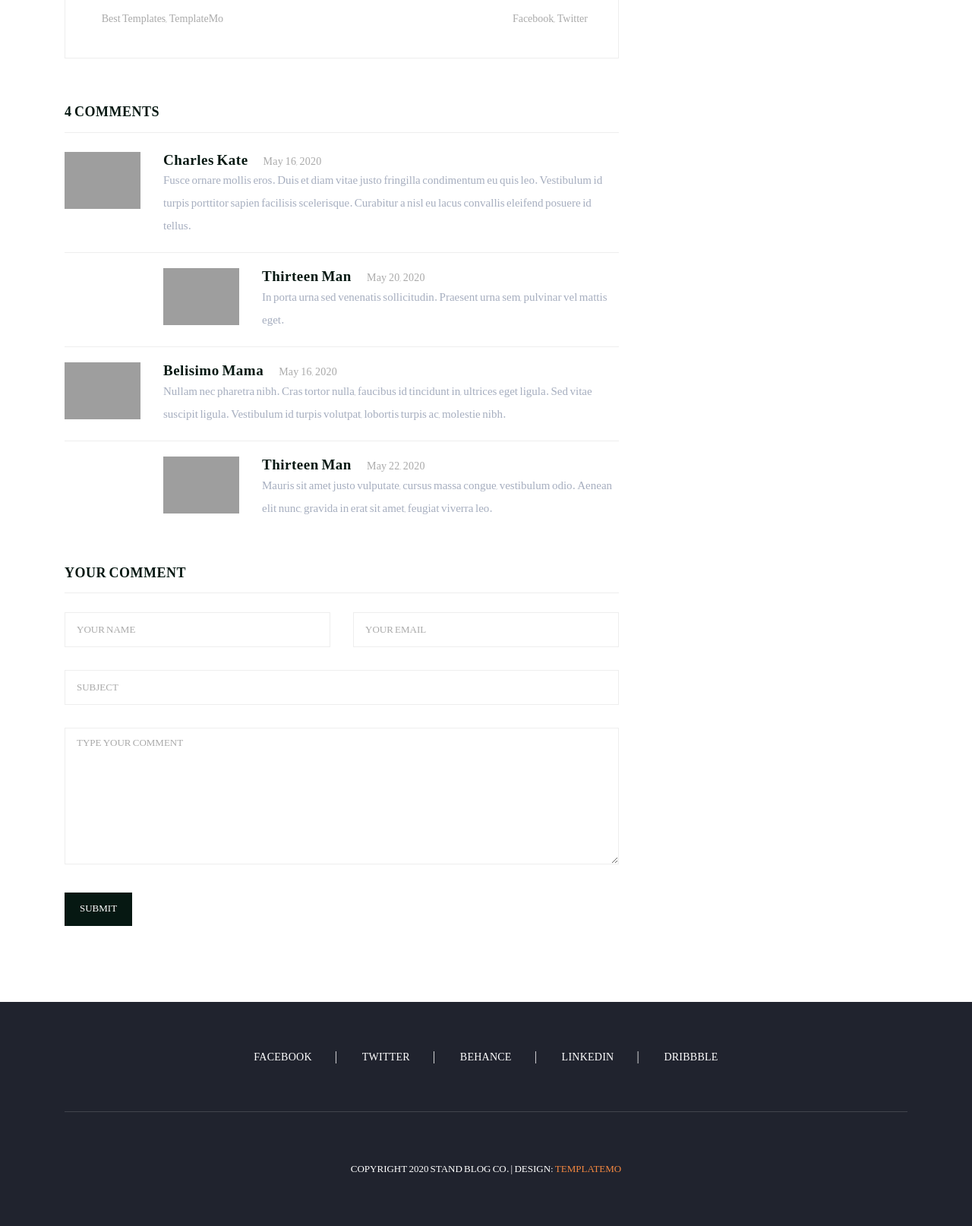
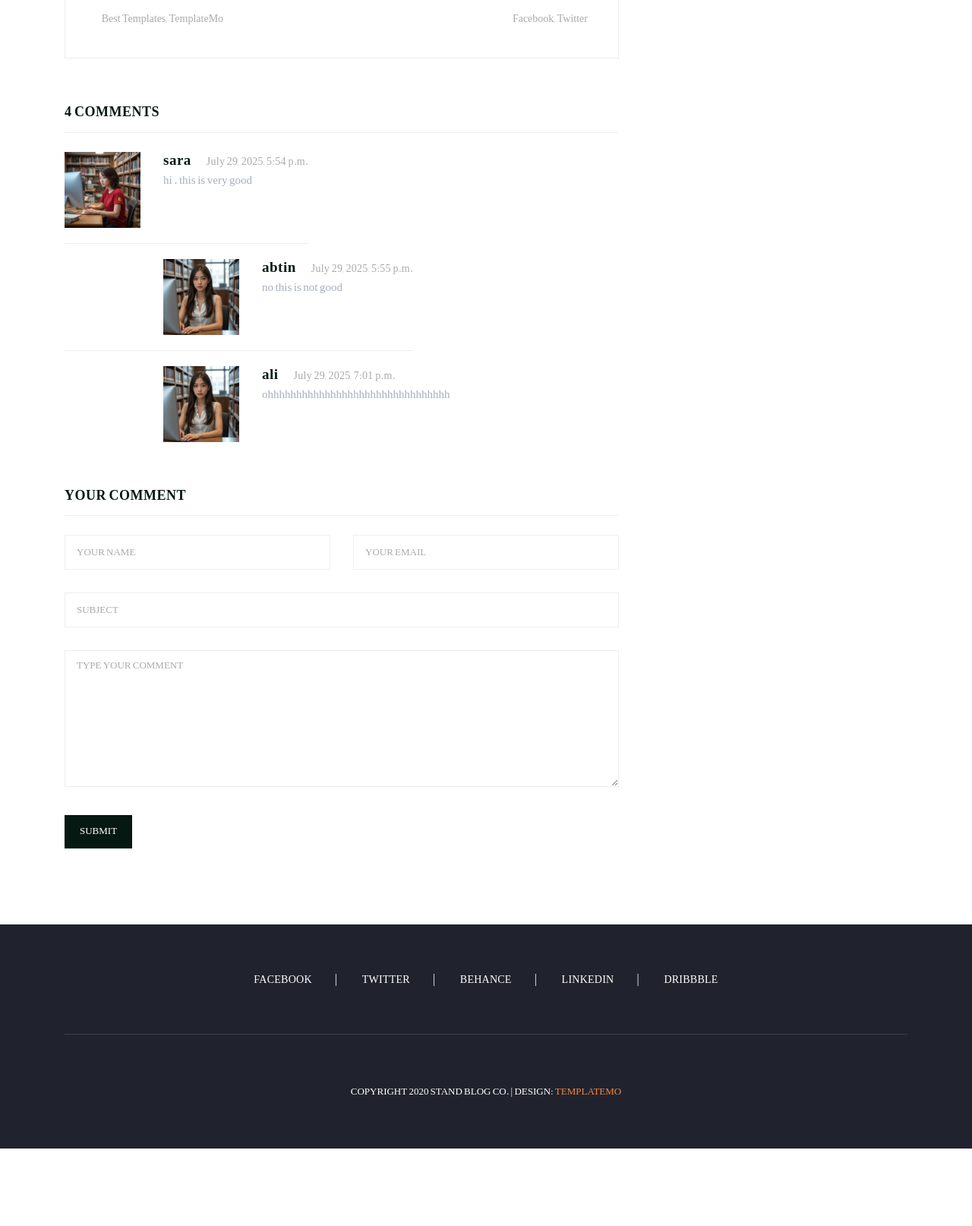
Before and after one commit to alipourfereydoon/personal_website_resume_django, a Django app: page /articles/detail/1 in a window 1280 px wide. Shown: the part 1797-3411 px from the top of the page at 76% size. After the commit the page ends 3309 px from the top, so only its background shows below. Run offline with Django 5.2, Linux system fonts and the light colour scheme; data comes from the database, SQL or seed files in the repository; both versions use the stored data as it was after the commit; some libraries are stand-ins or nearby versions; grey boxes are pictures that could not be loaded.

Commit message:
create section comments and at this stage users can send their comments about an article and other users can send their opinians , to do this i create comment models

```diff
--- a/blog_app/admin.py
+++ b/blog_app/admin.py
@@ -1,5 +1,6 @@
 from django.contrib import admin
-from . models import Article,Category
+from . models import Article,Category,Comment
 
 admin.site.register(Article)
 admin.site.register(Category)
+admin.site.register(Comment)
--- a/blog_app/models.py
+++ b/blog_app/models.py
@@ -23,3 +23,13 @@ class Article(models.Model):
 
     def __str__(self):
         return self.title
+
+class Comment(models.Model):
+    article = models.ForeignKey(Article,on_delete=models.CASCADE, related_name='comments')
+    user = models.ForeignKey(User,on_delete=models.CASCADE , related_name='comments')
+    body = models.TextField()
+    created_at = models.DateTimeField(auto_now_add=True)
+    parent = models.ForeignKey('self' , on_delete=models.CASCADE ,null=True , blank=True , related_name='repleies')
+
+    def __str__(self):
+        return self.body[:30]
--- a/blog_app/templates/blog_app/article_detail.html
+++ b/blog_app/templates/blog_app/article_detail.html
@@ -94,42 +94,42 @@
                     </div>
                     <div class="content">
                       <ul>
-                        <li>
+
+                        {% for comment in article.comments.all %}
+                        {% if comment.parent == None %}
+                          <li>
                           <div class="author-thumb">
-                            <img src="assets/images/comment-author-01.jpg" alt="">
+                            {% if comment.user.profile.image %}
+                            <img src="{{comment.user.profile.image.url}}" alt="">
+                            {% else %}
+                            <img src="{% static 'images/blog-post-01.jpg' %}" alt="">
+                            {% endif %}
                           </div>
                           <div class="right-content">
-                            <h4>Charles Kate<span>May 16, 2020</span></h4>
-                            <p>Fusce ornare mollis eros. Duis et diam vitae justo fringilla condimentum eu quis leo. Vestibulum id turpis porttitor sapien facilisis scelerisque. Curabitur a nisl eu lacus convallis eleifend posuere id tellus.</p>
+                            <h4>{{comment.user.username}}<span>{{comment.created_at}}</span></h4>
+                            <p> {{comment.body}}</p>
                           </div>
                         </li>
+                        {% endif %}
+                        {% for reply in comment.repleies.all %}
+
                         <li class="replied">
                           <div class="author-thumb">
-                            <img src="assets/images/comment-author-02.jpg" alt="">
-                          </div>
+                            {% if comment.user.profile.image %}
+                            <img src="{{comment.user.profile.image.url}}" alt="">
+                            {% else %}
+                            <img src="{% static 'images/blog-post-02.jpg' %}" alt="">
+                            {% endif %}                          </div>
                           <div class="right-content">
-                            <h4>Thirteen Man<span>May 20, 2020</span></h4>
-                            <p>In porta urna sed venenatis sollicitudin. Praesent urna sem, pulvinar vel mattis eget.</p>
+                            <h4>{{reply.user.username}}<span>{{reply.created_at}}</span></h4>
+                            <p>{{reply.body}}</p>
                           </div>
                         </li>
-                        <li>
-                          <div class="author-thumb">
-                            <img src="assets/images/comment-author-03.jpg" alt="">
-                          </div>
-                          <div class="right-content">
-                            <h4>Belisimo Mama<span>May 16, 2020</span></h4>
-                            <p>Nullam nec pharetra nibh. Cras tortor nulla, faucibus id tincidunt in, ultrices eget ligula. Sed vitae suscipit ligula. Vestibulum id turpis volutpat, lobortis turpis ac, molestie nibh.</p>
-                          </div>
-                        </li>
-                        <li class="replied">
-                          <div class="author-thumb">
-                            <img src="assets/images/comment-author-02.jpg" alt="">
-                          </div>
-                          <div class="right-content">
-                            <h4>Thirteen Man<span>May 22, 2020</span></h4>
-                            <p>Mauris sit amet justo vulputate, cursus massa congue, vestibulum odio. Aenean elit nunc, gravida in erat sit amet, feugiat viverra leo.</p>
-                          </div>
-                        </li>
+
+                        {% endfor %}
+
+                        {% endfor %}
+
                       </ul>
                     </div>
                   </div>
@@ -139,6 +139,10 @@
                     <div class="sidebar-heading">
                       <h2>Your comment</h2>
                     </div>
+
+
+
+
                     <div class="content">
                       <form id="comment" action="#" method="post">
                         <div class="row">
--- a/blog_app/views.py
+++ b/blog_app/views.py
@@ -1,11 +1,12 @@
 from django.shortcuts import render,get_object_or_404
-from . models import Article,Category
+from . models import Article,Category,Comment
 from django.core.paginator import Paginator
 
 
 def article_detail(request,pk):
     articles = get_object_or_404(Article,id = pk)
-    return render(request,'blog_app/article_detail.html',context={'article':articles})
+    comments = get_object_or_404(Comment,id = pk)
+    return render(request,'blog_app/article_detail.html',context={'article':articles , 'comment':comments})
 
 
 
--- a/templates/includes/header.html
+++ b/templates/includes/header.html
@@ -26,7 +26,7 @@
               <li class="nav-item">
                 <a class="font !important nav-link" href="contact.html">تماس با ما</a>
               </li>
-              <li class="nav-item">
+              <li class="nav-item {% if request.resolver_match.url_name == 'profile' %}active{% endif %} ">
                 {% if request.user.is_authenticated %}
                 <a class="" href=" {% url "account:profile" %}"> ورود به پروفایل</a>
                 {% if request.user.first_name %}
@@ -45,12 +45,12 @@
 
                  <a class="nav-link bg bg-warning" href="{% url "account:logout" %} ">خروج از حساب کاربری</a>
                  {% else %}
-             <li class="nav-item">
+             <li class="nav-item {% if request.resolver_match.url_name == 'login' %}active{% endif %}">
               <a class="nav-link" href=" {% url "account:login" %}">ورود به حساب کاربری</a>
               </li>
 
 
-                <li>  <a class="nav-link" href="{% url "account:register" %}">ثبت نام</a></li>
+                <li class="{% if request.resolver_match.url_name == 'register' %}active{% endif %} ">  <a class="nav-link" href="{% url "account:register" %}">ثبت نام</a></li>
                 {% endif %}
                </div>
               </li>
```
Also changed, not shown: account/templates/account/login.html (+4 -3 lines), blog_app/migrations/0007_comment.py (added), blog_app/migrations/0008_alter_comment_parent.py (added), db.sqlite3, templates/includes/footer_refrences.html (line endings or trailing spaces), templates/includes/head_refrences.html (line endings or trailing spaces).
